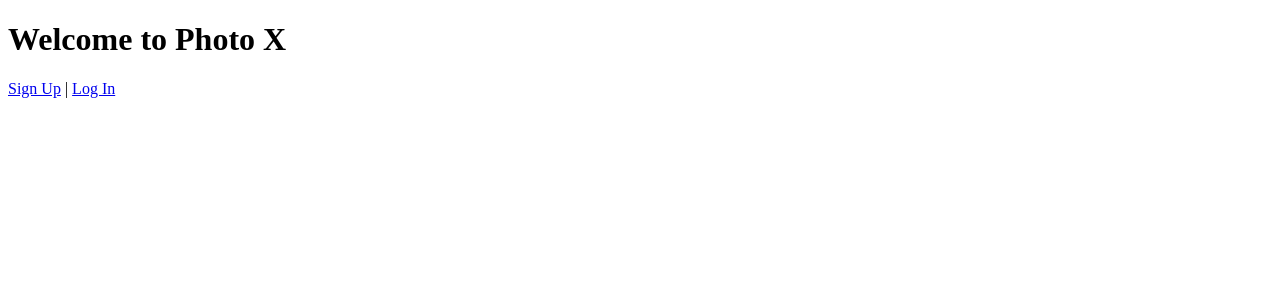
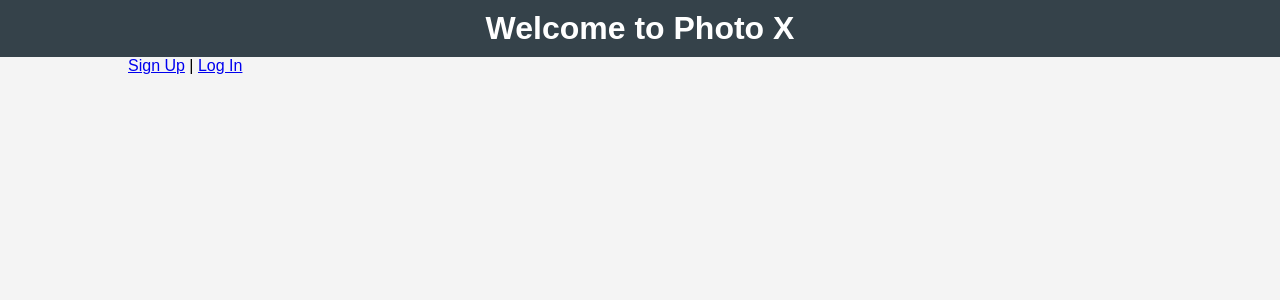
Before and after one commit to likith-sg/Photo-X, a Python web app: template frontend/templates/index.html in a window 1280 px wide. Shown: the top 300 px of the page. Run offline with Jinja, Linux system fonts and the light colour scheme; the template is opened without the code that fills it, so the values that code supplies are empty.

Commit message:
Update styles.css

```diff
--- a/frontend/static/css/styles.css
+++ b/frontend/static/css/styles.css
@@ -1 +1,53 @@
-ECHO is on.
+body {
+    font-family: Arial, sans-serif;
+    background-color: #f4f4f4;
+    margin: 0;
+    padding: 0;
+}
+
+header {
+    background: #35424a;
+    color: #ffffff;
+    padding: 10px 0;
+    text-align: center;
+}
+
+h1 {
+    margin: 0;
+}
+
+.container {
+    width: 80%;
+    margin: auto;
+    overflow: hidden;
+}
+
+form {
+    background: #ffffff;
+    padding: 20px;
+    margin: 20px 0;
+    border-radius: 5px;
+}
+
+input[type="text"],
+input[type="password"],
+input[type="email"] {
+    width: 100%;
+    padding: 10px;
+    margin: 10px 0;
+    border: 1px solid #ccc;
+    border-radius: 5px;
+}
+
+input[type="submit"] {
+    background: #35424a;
+    color: #ffffff;
+    border: none;
+    padding: 10px;
+    border-radius: 5px;
+    cursor: pointer;
+}
+
+input[type="submit"]:hover {
+    background: #454d5d;
+}
```
